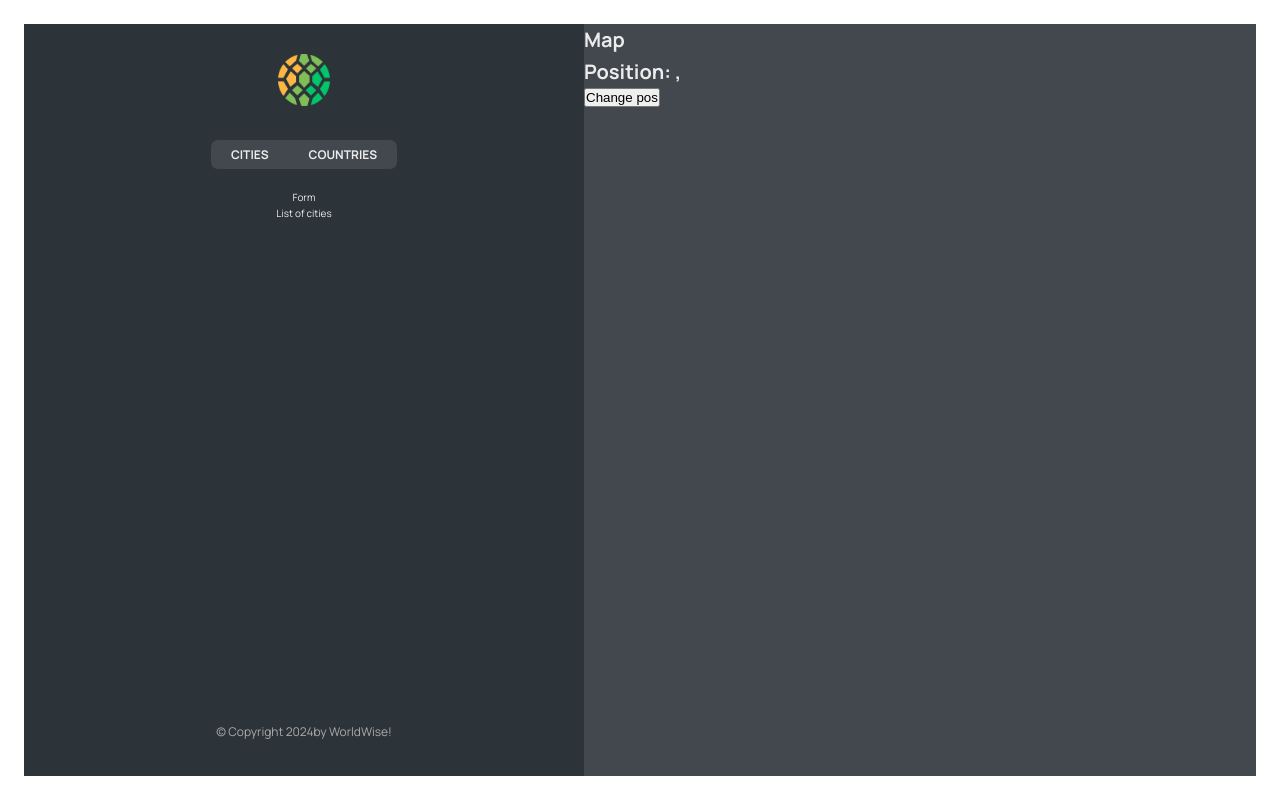
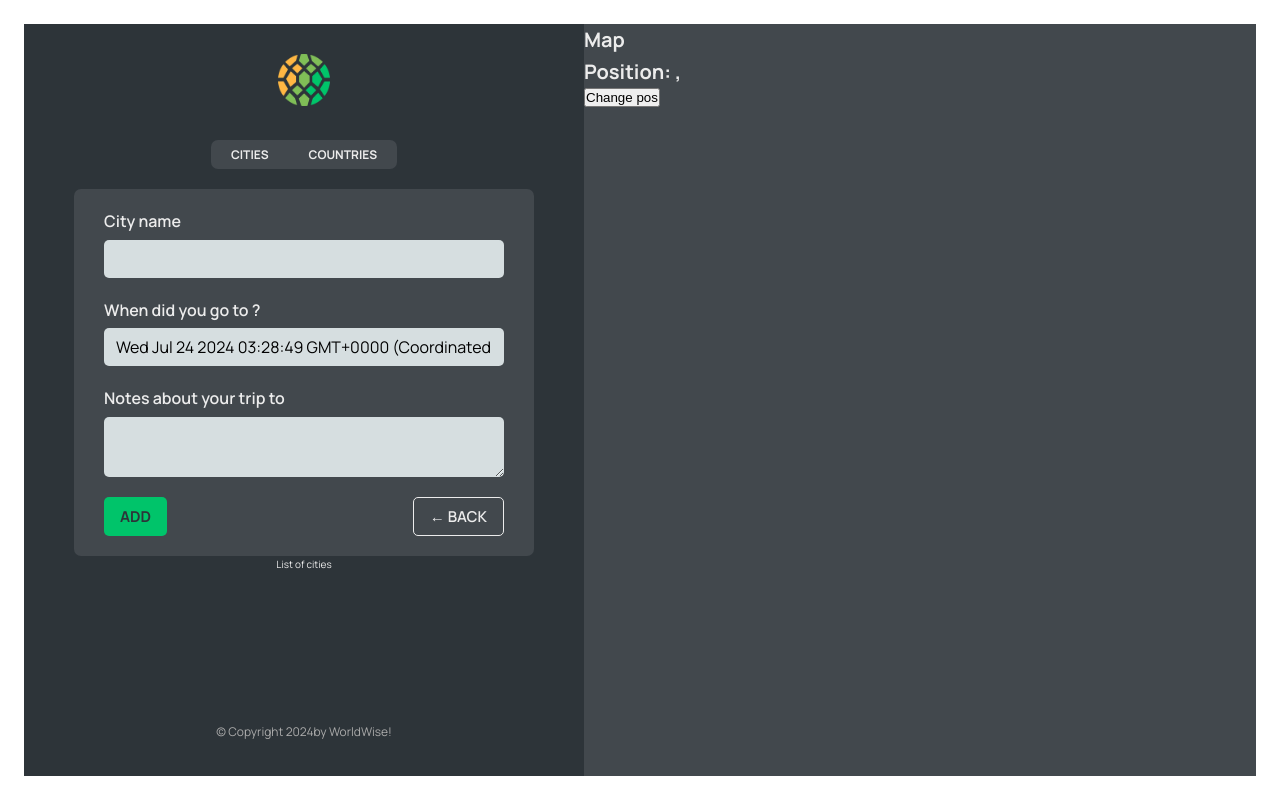
Before and after one commit to aashmaaa/WorldWise, a React (Vite) app: page /app/form in a window 1280 px wide. Built offline with nearby package versions, Linux system fonts and the light colour scheme; data requests are answered from the project's data file.

Commit message:
Programmatic Navigation

```diff
--- a/src/App.jsx
+++ b/src/App.jsx
@@ -7,6 +7,7 @@ import PageNotFound from "./pages/PageNotFound";
 import AppLayout from "./pages/AppLayout";
 import Login from "./pages/Login";
 import City from "./components/City";
+import Form from "./components/Form";
 import "./index.css";
 import CityList from "./components/CityList";
 import CountriesList from "./components/CountriesList";
@@ -52,7 +53,7 @@ function App() {
             path="countries"
             element={<CountriesList cities={cities} isLoading={isLoading} />}
           />
-          <Route path="form" element={<p> Form</p>} />
+          <Route path="form" element={<Form />} />
         </Route>
         <Route path="pricing" element={<Pricing />} />
         <Route path="*" element={<PageNotFound />} />
--- /dev/null
+++ b/src/components/Button.jsx
@@ -0,0 +1,9 @@
+import styles from "./Button.module.css";
+function Button({ children, onClick, type }) {
+  return (
+    <button onClick={onClick} className={`${styles.btn} ${styles[type]}`}>
+      {children}
+    </button>
+  );
+}
+export default Button;
--- a/src/components/CountriesList.jsx
+++ b/src/components/CountriesList.jsx
@@ -22,7 +22,7 @@ function CountriesList({ cities, isLoading }) {
   return (
     <ul className={styles.countriesList}>
       {countries.map((country) => (
-        <CountryItem country={country} key={country.id} />
+        <CountryItem country={country} key={country.country} />
       ))}
     </ul>
   );
--- a/src/components/Form.jsx
+++ b/src/components/Form.jsx
@@ -3,6 +3,8 @@
 import { useState } from "react";
 
 import styles from "./Form.module.css";
+import Button from "./Button";
+import { useNavigate } from "react-router-dom";
 
 export function convertToEmoji(countryCode) {
   const codePoints = countryCode
@@ -13,6 +15,8 @@ export function convertToEmoji(countryCode) {
 }
 
 function Form() {
+  const navigate = useNavigate();
+
   const [cityName, setCityName] = useState("");
   const [country, setCountry] = useState("");
   const [date, setDate] = useState(new Date());
@@ -49,8 +53,16 @@ function Form() {
       </div>
 
       <div className={styles.buttons}>
-        <button>Add</button>
-        <button>&larr; Back</button>
+        <Button type="primary">Add</Button>
+        <Button
+          type="back"
+          onClick={(e) => {
+            e.preventDefault();
+            navigate(-1);
+          }}
+        >
+          &larr; Back
+        </Button>
       </div>
     </form>
   );
--- a/src/components/Map.jsx
+++ b/src/components/Map.jsx
@@ -1,14 +1,16 @@
-import { useSearchParams } from "react-router-dom";
+import { useNavigate, useSearchParams } from "react-router-dom";
 import styles from "./Map.module.css";
 
 function Map() {
+  const navigate = useNavigate();
+
   const [searchParams, setSearchParams] = useSearchParams();
 
   const lat = searchParams.get("lat");
   const lng = searchParams.get("lng");
 
   return (
-    <div className={styles.mapContainer}>
+    <div className={styles.mapContainer} onClick={() => navigate("form")}>
       <h1>Map</h1>
       <h1>
         Position: {lat}, {lng}
```
